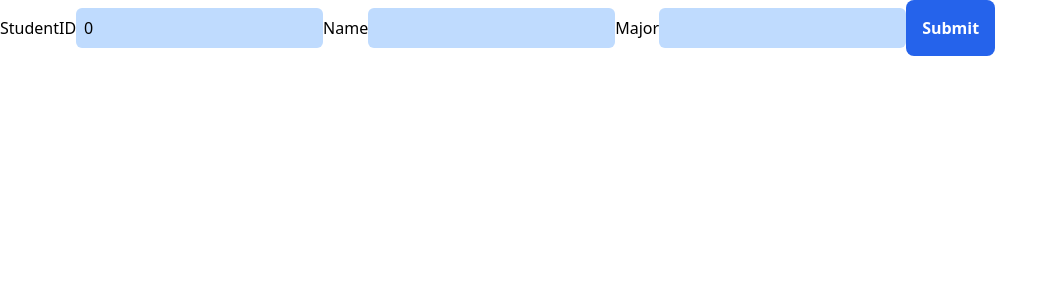
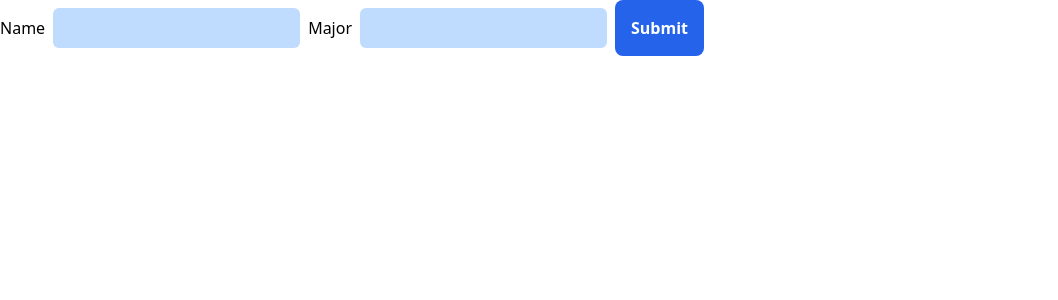
Before and after one commit to TheLevic/DBMS, a React (Vite) app in the folder Database_HW/Project/DBProject/frontend/: page /addstudent in a window 1280 px wide. Shown: the top 300 px of the page, without its empty margins (0-1058 px from the left). Built offline with nearby package versions, Linux system fonts and the light colour scheme.

Commit message:
Resolved #27

```diff
--- a/Database_HW/Project/DBProject/frontend/src/pages/AddStudent.jsx
+++ b/Database_HW/Project/DBProject/frontend/src/pages/AddStudent.jsx
@@ -4,14 +4,9 @@ import axios from "axios";
 function AddStudent() {
   //Using state to store the values of the form inputs
   const [Name, setName] = React.useState("");
-  const [StudentID, setStudentID] = React.useState(0);
   const [Major, setMajor] = React.useState("");
 
   //These are our handlers for the form inputs
-  let handleStudentIDChange = (e) => {
-    setStudentID(e.target.value);
-  };
-
   let handleNameChange = (e) => {
     setName(e.target.value);
   };
@@ -28,7 +23,6 @@ function AddStudent() {
     e.preventDefault();
 
     const formData = new FormData();
-    formData.append("StudentID", StudentID);
     formData.append("Name", Name);
     formData.append("Major", Major);
 
@@ -49,15 +43,6 @@ function AddStudent() {
   return (
     <div>
       <form onSubmit={handleSubmit}>
-        <label htmlFor="StudentID">StudentID</label>
-        <input
-          type="number"
-          name="StudentID"
-          id="StudentID"
-          value={StudentID}
-          onChange={handleStudentIDChange}
-          className="text-black bg-blue-200 rounded-md p-2"
-        />
         <label htmlFor="Name">Name</label>
         <input
           type="text"
@@ -65,12 +50,12 @@ function AddStudent() {
           id="name"
           value={Name}
           onChange={handleNameChange}
-          className="text-black bg-blue-200 rounded-md p-2"
+          className="text-black bg-blue-200 rounded-md p-2 m-2"
         />
 
         <label htmlFor="Major">Major</label>
         <input
-          className="bg-blue-200 rounded-md p-2"
+          className="bg-blue-200 rounded-md p-2 m-2"
           type="text"
           name="Major"
           id="Major"
```
Also changed, not shown: 2 other files (tests, documents, lock files or other folders).
